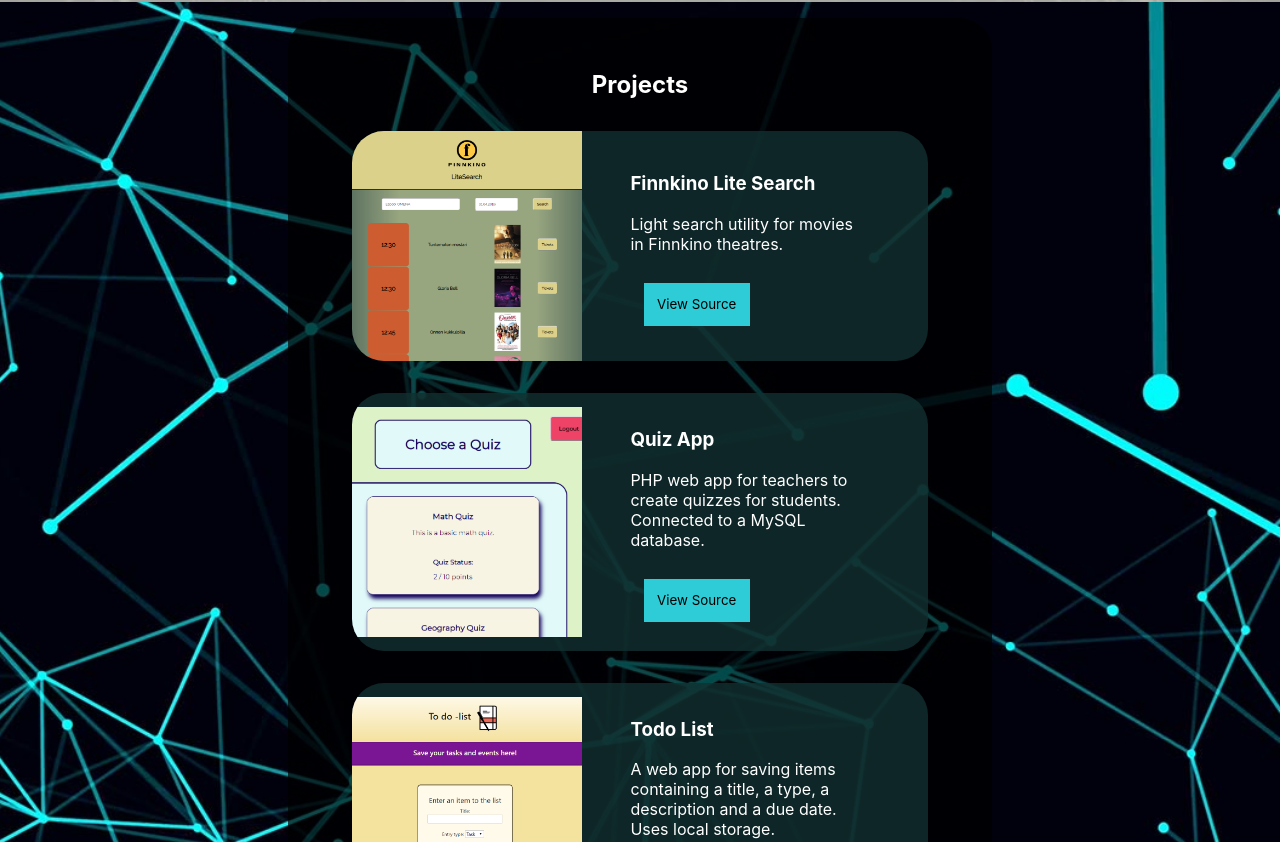
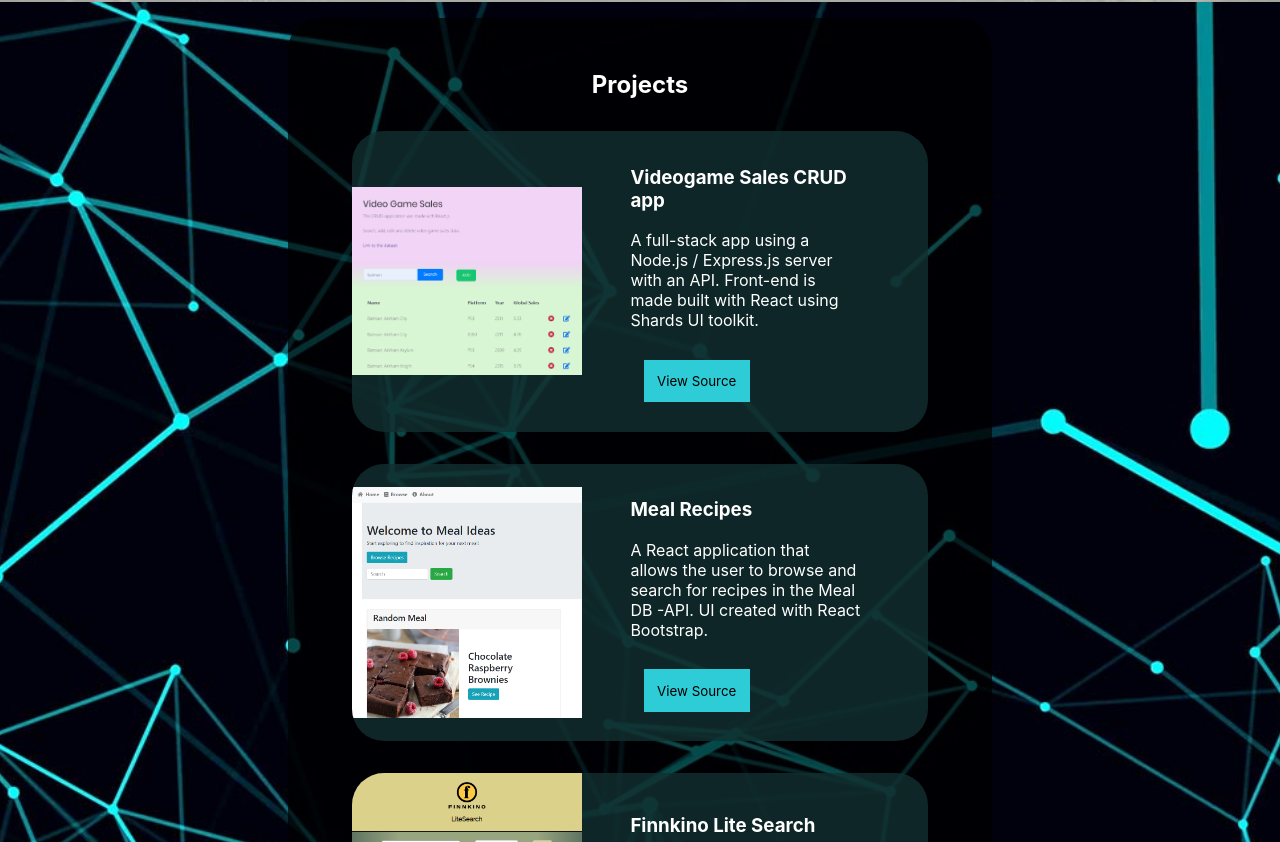
Before and after one commit to hk279/portfolio, a React (Create React App) app: page / in a window 1280 px wide. Shown: the part 1598-2440 px from the top of the page. Built offline with nearby package versions, Linux system fonts and the light colour scheme.

Commit message:
Added more content

```diff
--- a/src/components/CV_sections/Expertise.js
+++ b/src/components/CV_sections/Expertise.js
@@ -1,34 +1,58 @@
-import React from 'react'
-import '../../App.css'
-import { FontAwesomeIcon } from '@fortawesome/react-fontawesome'
-import { faJs, faReact, faPhp, faJava } from '@fortawesome/free-brands-svg-icons'
+import React from "react";
+import "../../App.css";
+import { FontAwesomeIcon } from "@fortawesome/react-fontawesome";
+import { faJs, faReact, faNode, faJava } from "@fortawesome/free-brands-svg-icons";
+import { faDatabase } from "@fortawesome/free-solid-svg-icons";
 
 const Expertise = () => {
-    return(
+    return (
         <div className="fade-in">
             <h1>Expertise</h1>
-            <table style={{width: "80%", margin: "auto"}}>
+            <table style={{ width: "80%", margin: "auto" }}>
                 <tbody>
                     <tr>
-                        <td><FontAwesomeIcon icon={faJs} size="3x" /></td>
-                        <td>My strongest area of expertise is JavaScript and most of my projects are made with it.</td>
+                        <td>
+                            <FontAwesomeIcon icon={faJs} size="3x" />
+                        </td>
+                        <td>
+                            I have been working with vanilla Javascript for several years and possess a good knowledge
+                            of its core features.
+                        </td>
                     </tr>
                     <tr>
-                        <td><FontAwesomeIcon icon={faReact} size="3x" /></td>
-                        <td>After getting a good understanding of vanilla JS, I have gotten more into React. This website is also made with React.</td>
+                        <td>
+                            <FontAwesomeIcon icon={faReact} size="3x" />
+                        </td>
+                        <td>
+                            After getting a good understanding of vanilla JS, I have gotten more into React. Front-end
+                            in my most recent projects is build with React.
+                        </td>
                     </tr>
                     <tr>
-                        <td><FontAwesomeIcon icon={faPhp} size="3x" /></td>
-                        <td>I haven't worked with PHP as much as JS, but one of my portfolio projects (Quiz App) is made with it.</td>
+                        <td>
+                            <FontAwesomeIcon icon={faNode} size="3x" />
+                        </td>
+                        <td>
+                            Node.js is my most used backend technology. Express.js and templating (EJS) are also part of
+                            my expertise.
+                        </td>
                     </tr>
                     <tr>
-                        <td><FontAwesomeIcon icon={faJava} size="3x" /></td>
+                        <td>
+                            <FontAwesomeIcon icon={faDatabase} size="3x" />
+                        </td>
+                        <td>In my previous projects I have used MySQL and MongoDB database solutions.</td>
+                    </tr>
+                    <tr>
+                        <td>
+                            <FontAwesomeIcon icon={faJava} size="3x" />
+                        </td>
                         <td>Basic knowledge of Java. I haven't created any serious applications with it.</td>
                     </tr>
                 </tbody>
             </table>
         </div>
-    )
-}
+    );
+};
 
-export default Expertise
+export default Expertise;
--- a/src/components/Projects.js
+++ b/src/components/Projects.js
@@ -1,55 +1,65 @@
-import React from 'react'
-import '../App.css'
-import ProjectCard from './ProjectCard'
-import quizApp from '../images/quiz_app.PNG'
-import todoList from '../images/todo_list.png'
-import finnkinoSearch from '../images/finnkino_search.PNG'
-import mealRecipes from '../images/meal_recipes.png'
+import React from "react";
+import "../App.css";
+import ProjectCard from "./ProjectCard";
+import quizApp from "../images/quiz_app.PNG";
+import videoGameSales from "../images/video_game_sales.PNG";
+import finnkinoSearch from "../images/finnkino_search.PNG";
+import mealRecipes from "../images/meal_recipes.png";
 
 class Projects extends React.Component {
     constructor(props) {
-        super(props)
+        super(props);
         this.state = {
             projectCards: [
+                {
+                    title: "Videogame Sales CRUD app",
+                    description:
+                        "A full-stack app using a Node.js / Express.js server with an API. Front-end is made built with React using Shards UI toolkit.",
+                    image: videoGameSales,
+                    url: "https://github.com/hk279/Project-3-Frontend",
+                },
+                {
+                    title: "Meal Recipes",
+                    description:
+                        "A React application that allows the user to browse and search for recipes in the Meal DB -API. UI created with React Bootstrap.",
+                    image: mealRecipes,
+                    url: "https://github.com/hk279/MealRecipes",
+                },
                 {
                     title: "Finnkino Lite Search",
                     description: "Light search utility for movies in Finnkino theatres.",
                     image: finnkinoSearch,
-                    url: "https://github.com/hk279/movies_webapp"
+                    url: "https://github.com/hk279/movies_webapp",
                 },
                 {
                     title: "Quiz App",
-                    description: "PHP web app for teachers to create quizzes for students. Connected to a MySQL database.",
+                    description: `A PHP web app for teachers to create quizzes and small exams.
+                        Separate admin and student logins to manage or answer quizzes respectively.
+                        Connected to a MySQL database.`,
                     image: quizApp,
-                    url: "https://github.com/hk279/quiz_app"
+                    url: "https://github.com/hk279/quiz_app",
                 },
-                {
-                    title: "Todo List",
-                    description: "A web app for saving items containing a title, a type, a description and a due date. Uses local storage.",
-                    image: todoList,
-                    url: "https://github.com/hk279/todo_list_app"
-                },
-                {
-                    title: "Meal Recipes",
-                    description: "A React application that allows the user to browse and search for recipes in the Meal DB -API.",
-                    image: mealRecipes,
-                    url: "https://github.com/hk279/MealRecipes"
-                }
-            ]
-        }
+            ],
+        };
     }
     render() {
-        return(
+        return (
             <section className="projects background">
                 <div className="content">
                     <h2>Projects</h2>
-                    {this.state.projectCards.map((item, i) =>
-                        <ProjectCard key={item.title} title={item.title} description={item.description} image={item.image} url={item.url}/>
-                    )}
+                    {this.state.projectCards.map((item) => (
+                        <ProjectCard
+                            key={item.title}
+                            title={item.title}
+                            description={item.description}
+                            image={item.image}
+                            url={item.url}
+                        />
+                    ))}
                 </div>
             </section>
-        )
+        );
     }
 }
 
-export default Projects
+export default Projects;
```
Also changed, not shown: src/images/video_game_sales.PNG (added).
